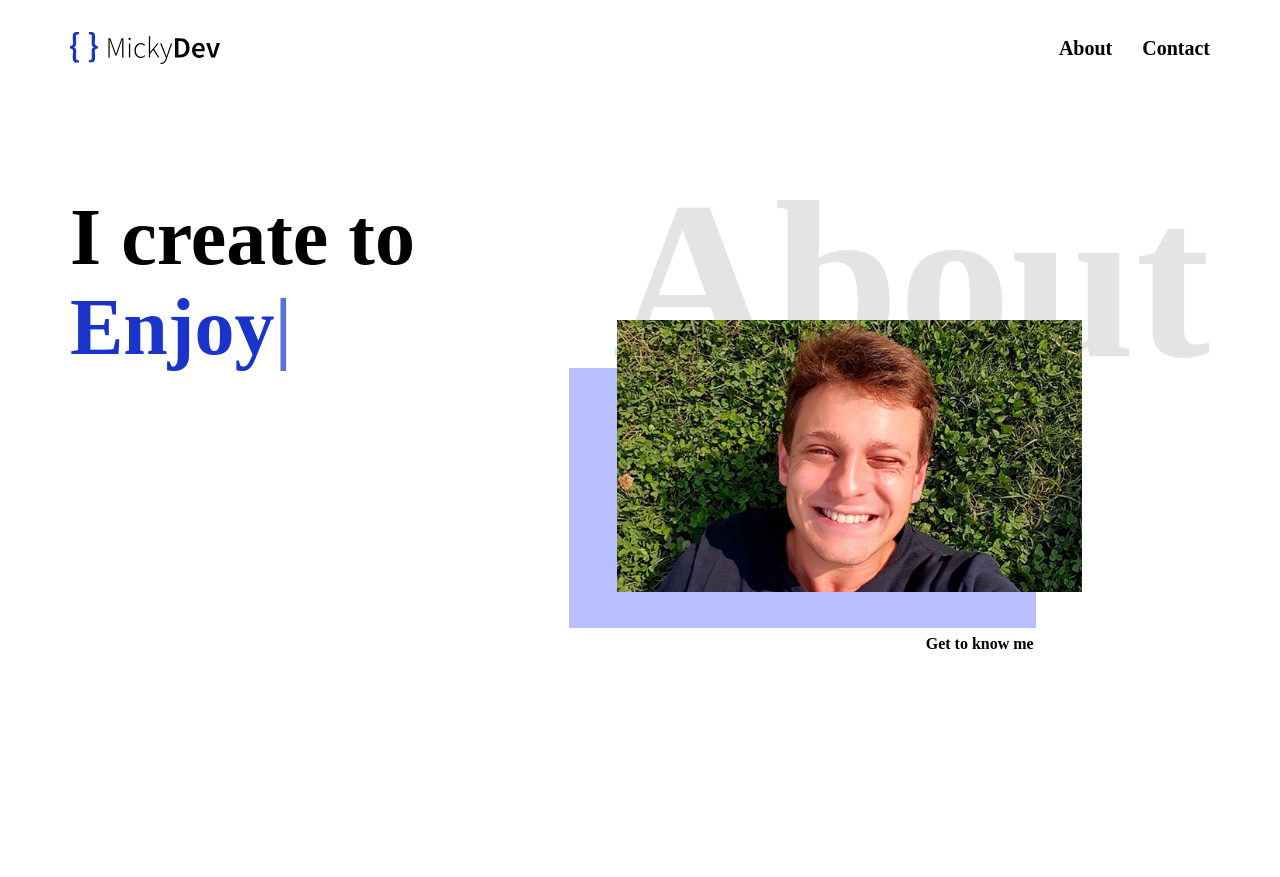
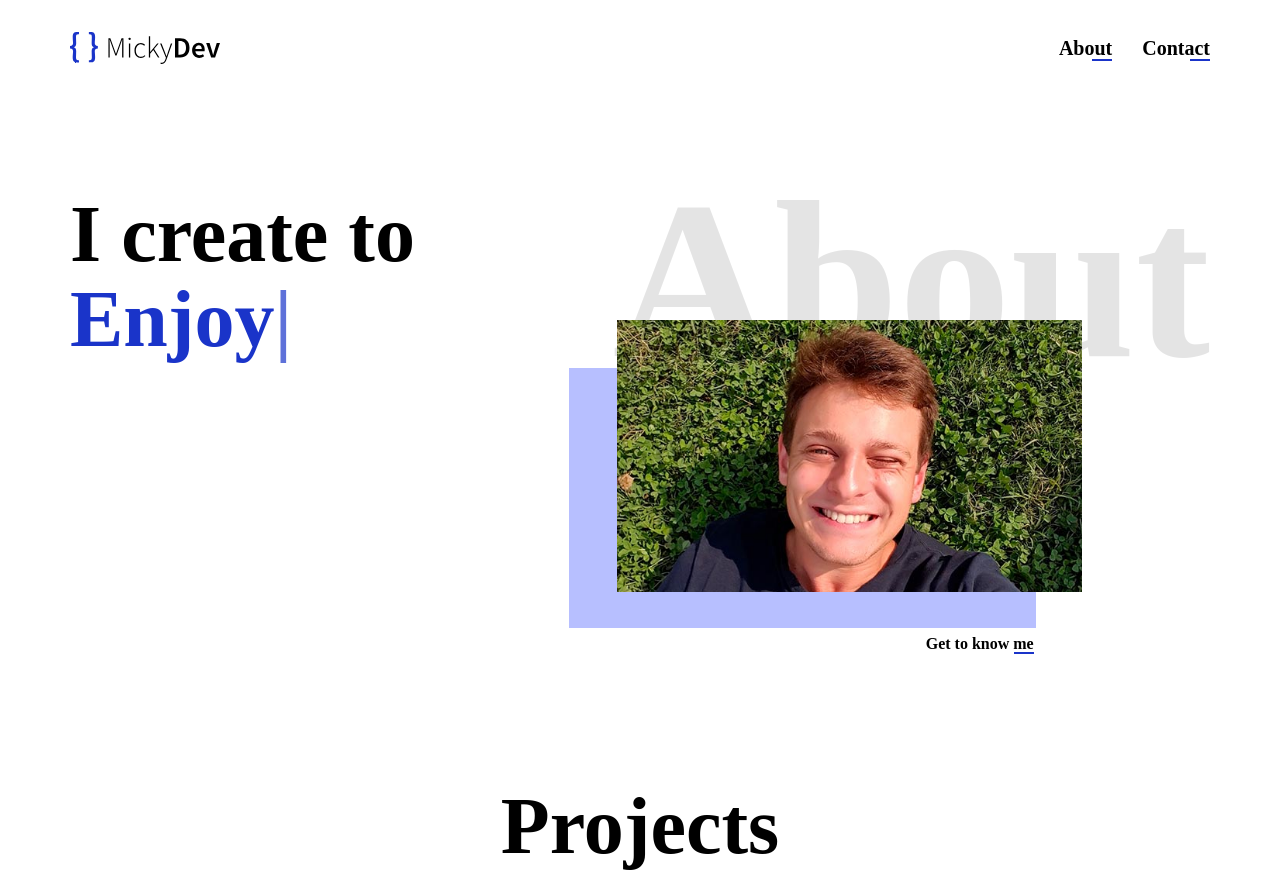
Before and after one commit to mickydeveloper/angular.io-portfolio, an Angular app: page / in a window 1280 px wide. Before the commit the page ends 800 px from the top, so only its background shows below. Built offline with nearby package versions, Linux system fonts and the light colour scheme; a web font is replaced by a local one.

Commit message:
cool links

```diff
--- a/src/app/pages/home.component.html
+++ b/src/app/pages/home.component.html
@@ -10,8 +10,16 @@
                 <div class="about-image-container">
                     <div class="img"></div>
                 </div>
-                <a class="text-link" routerLink="/about">Get to know me</a>
+                <a class="text-link" routerLink="/about"><span>Get to know me</span></a>
             </div>
         </div>
     </div>
 </section>
+<section>
+    <div class="row">
+        <div class="col-12 text-center">
+            <h1>Projects</h1>
+        </div>
+
+    </div>
+</section>
--- a/src/app/pages/home.component.scss
+++ b/src/app/pages/home.component.scss
@@ -56,11 +56,11 @@
         .about-image-container {
             width: 53%;
             height: 13rem;
-            padding: 4rem 0 0 1rem;
+            padding: 3.5rem 0 0 1rem;
             margin-left: auto;
 
             &:before{
-                margin: 1.5rem 0 0 0;
+                margin: 2rem 0 0 0;
             }
         }
 
--- a/src/app/shared/header.component.html
+++ b/src/app/shared/header.component.html
@@ -4,8 +4,8 @@
             <a routerLink="" routerLinkActive="active"><img src="../../assets/img/logo.svg" class="logo"></a>
         </div>
         <div class="col-6 vertical-center links">
-            <a routerLink="/about" routerLinkActive="active">About</a>
-            <a routerLink="/contact" routerLinkActive="active">Contact</a>
+            <a routerLink="/about" routerLinkActive="active" class="text-link"><span>About</span></a>
+            <a routerLink="/contact" routerLinkActive="active"  class="text-link"><span>Contact</span></a>
         </div>
     </div>
 </nav>
--- a/src/app/shared/header.component.scss
+++ b/src/app/shared/header.component.scss
@@ -5,16 +5,24 @@ nav {
     width: 150px;
   }
 
-    .links{
+  .links {
     justify-content: flex-end;
 
-        a{
+    a {
       margin-left: 30px;
       font-size: 20px;
 
-            &.active{
-                border-bottom: 2px solid $secondary;
+      &.active {
+        &.text-link {
+          span {
+            &:after {
+              content: "";
+              width: 100%;
+              transition: all 0.4s ease-in-out;
             }
           }
         }
       }
+    }
+  }
+}
--- a/src/assets/scss/common.scss
+++ b/src/assets/scss/common.scss
@@ -24,7 +24,7 @@ div[class^="col-"]{
 
 h1{
     font-size: 80px;
-    line-height: 90px;
+    line-height: 85px;
 
     span{
         color: $secondary;
@@ -32,7 +32,7 @@ h1{
 
     @include respond-to(medium-down){
         font-size: 60px;
-        line-height: 70px;
+        line-height: 65px;
     }
 
     @include respond-to(extra-small){
@@ -53,3 +53,28 @@ section{
         margin-top: 5rem;
     }
 }
+
+.text-link{
+    span{
+        position: relative;
+        &:after{
+            content: "";
+            width: 20px;
+            height: 2px;
+            background: $secondary;
+            position: absolute;
+            right: 0;
+            bottom: -2px;
+            transition: all 0.4s ease-in-out;
+        }
+
+        &:hover
+        {
+            &:after{
+                content: "";
+                width: 100%;
+                transition: all 0.4s ease-in-out;
+            }
+        }
+    }
+}
```
Lines whose indentation alone changed are shown as unchanged.
